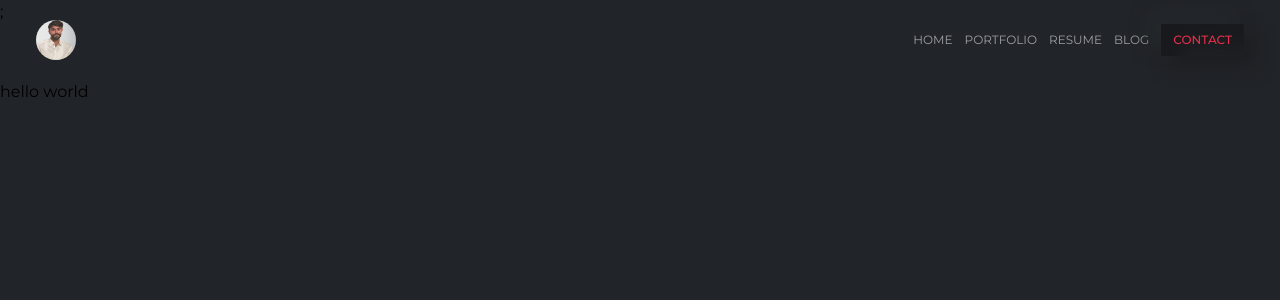
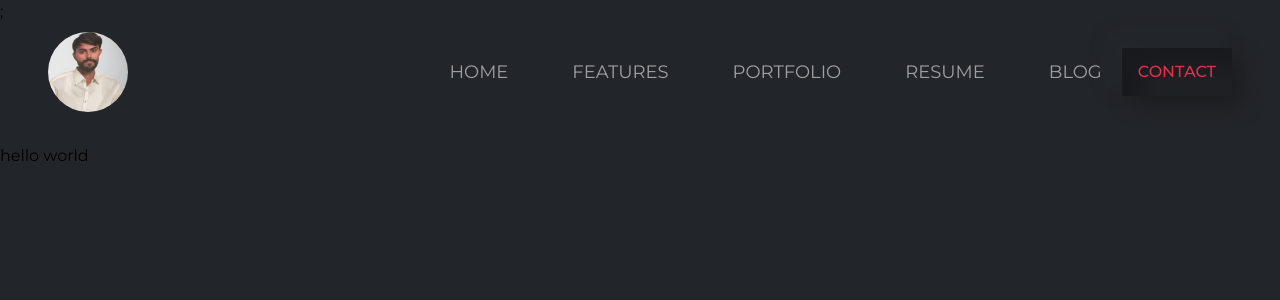
Before and after one commit to tayyab5838/tayyab-portfolio, a Next.js app: page / in a window 1280 px wide. Shown: the top 300 px of the page. Built offline with nearby package versions, Linux system fonts and the light colour scheme.

Commit message:
little modification in navbar

```diff
--- a/src/app/globals.css
+++ b/src/app/globals.css
@@ -3,5 +3,5 @@
 @tailwind utilities;
 
 body {
-  background-color: rgb(33, 36, 40);
+  background-color: rgb(34, 37, 41);
 }
--- a/src/components/Header.tsx
+++ b/src/components/Header.tsx
@@ -5,6 +5,7 @@ import React from "react";
 import { useState } from "react";
 import { RxHamburgerMenu } from "react-icons/rx";
 import MobileNavbar from "./MobileNavbar";
+import profile from "../../public/profile.png";
 
 const Header = () => {
   const [navbarVisibility, setNavbarVisibility] = useState(false);
@@ -18,25 +19,24 @@ const Header = () => {
       <div
         className={`${
           navbarVisibility ? "opacity-30 -z-0" : ""
-        } flex my-5 mx-9 items-center justify-between`}
+        } flex my-5 xl:my-8 mx-5 sm:mx-9 xl:mx-12 items-center justify-between`}
       >
         {/* logo  */}
-        <div>
+        <div className="flex shrink-0">
           <Link href={"/"}>
             <Image
-              src={"/profile.png"}
-              height={40}
-              width={40}
+              src={profile}
               alt="profile image"
-              className="rounded-full"
+              className="rounded-full h-14 xl:h-20 w-14 xl:w-20"
             />
           </Link>
         </div>
         {/* main menu navigation */}
-        <div className="text-offWhite flex text-xs items-center">
+        <div className="text-offWhite flex text-sm xl:text-lg items-center">
           {/* left menu */}
-          <div className="hidden sm:flex space-x-3 mr-3">
+          <div className="hidden sm:flex space-x-8 xl:space-x-16 mr-5">
             <Link href={"/"}>HOME</Link>
+            <Link href={"/"}>FEATURES</Link>
             <Link href={"/"}>PORTFOLIO</Link>
             <Link href={"/"}>RESUME</Link>
             <Link href={"/"}>BLOG</Link>
@@ -45,7 +45,7 @@ const Header = () => {
             {/* right side red button */}
             <div className="hidden sm:block">
               <Link href={"/"}>
-                <button className=" bg-bgPrimary hover:bg-bgSecondary py-2 px-3 text-red rounded-sm font-medium shadow-combined transition duration-500  hover:-translate-y-1">
+                <button className=" bg-bgPrimary hover:bg-bgSecondary py-2 xl:py-3 px-3 xl:px-4 text-red rounded-sm font-medium text-base shadow-combined transition duration-500  hover:-translate-y-1">
                   {" "}
                   CONTACT
                 </button>
--- a/src/components/MobileNavbar.tsx
+++ b/src/components/MobileNavbar.tsx
@@ -9,16 +9,14 @@ import { FiLinkedin, FiTwitter, FiGithub } from "react-icons/fi";
 const MobileNavbar = (props: any) => {
   const { isVisible, setToggleVisibility } = props;
   console.log(isVisible);
-  // useEffect(() => {
-  //   console.log("from mobilnav useEffect ", isVisible); // This will reflect the correct state
-  // }, [isVisible]);
+
   return (
     <div>
       <div className="absolute top-0 w-3/5 h-screen">
         <div
           className={`sm:hidden ${
             isVisible
-              ? "transform translate-x-0 z-50"
+              ? "transform translate-x-0 z-50 "
               : "transform -translate-x-full"
           }   px-7 py-6 bg-bgSecondary transition-all duration-700 relative`}
         >
@@ -27,7 +25,6 @@ const MobileNavbar = (props: any) => {
             <div className="flex justify-between items-center">
               {/* logo image */}
               <div>
-                <Link href={"/"}>
                 <Image
                   src={"/profile.png"}
                   height={50}
@@ -35,13 +32,12 @@ const MobileNavbar = (props: any) => {
                   alt="profile image"
                   className="rounded-full"
                 />
-                </Link>
               </div>
               {/* cross icon */}
               <div>
-                <div className="h-12 w-12 rounded-full bg-[#27292a] absolute right-5"></div>
-                <span className="relative top-2" onClick={setToggleVisibility}>
-                  <RxCross1 style={{ color: "red", fontSize: "30px" }} />
+                <div className="h-12 w-12 rounded-full bg-[#27292a] absolute right-4 top-6"></div>
+                <span className="relative" onClick={setToggleVisibility}>
+                  <RxCross1 style={{ color: "red", fontSize: "25px" }} />
                 </span>
               </div>
             </div>
@@ -51,8 +47,9 @@ const MobileNavbar = (props: any) => {
           </div>
           {/*middle portion of navbar  */}
           <div className="mt-8 mb-32">
-            <div className="flex flex-col space-y-6 text-white text-sm font-semibold">
+            <div className="flex flex-col space-y-8 text-white text-sm font-semibold">
               <Link href={"/"}>HOME</Link>
+              <Link href={"/"}>FEATURES</Link>
               <Link href={"/"}>PORTFOLIO</Link>
               <Link href={"/"}>RESUME</Link>
               <Link href={"/"}>BLOG</Link>
--- a/tailwind.config.ts
+++ b/tailwind.config.ts
@@ -14,7 +14,7 @@ const config: Config = {
           "conic-gradient(from 180deg at 50% 50%, var(--tw-gradient-stops))",
       },
       colors: {
-        bgPrimary: "#212529",
+        bgPrimary: "#222529",
         bgSecondary: "#202327",
         red: "#e62e4a",
         white: "#c4cfde",
```
Also changed, not shown: 1 other file (tests, documents, lock files or other folders). Lines whose indentation alone changed are shown as unchanged.
